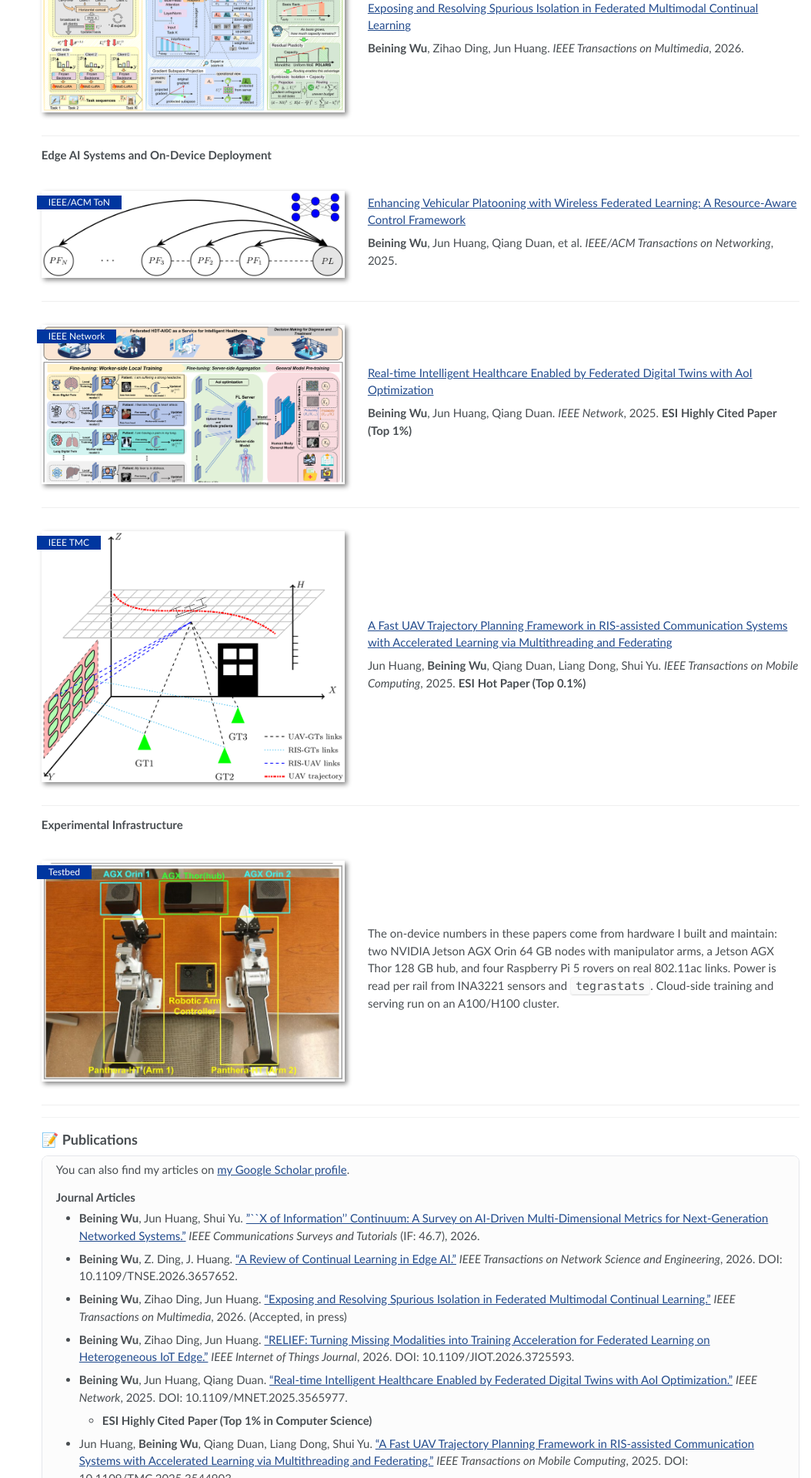
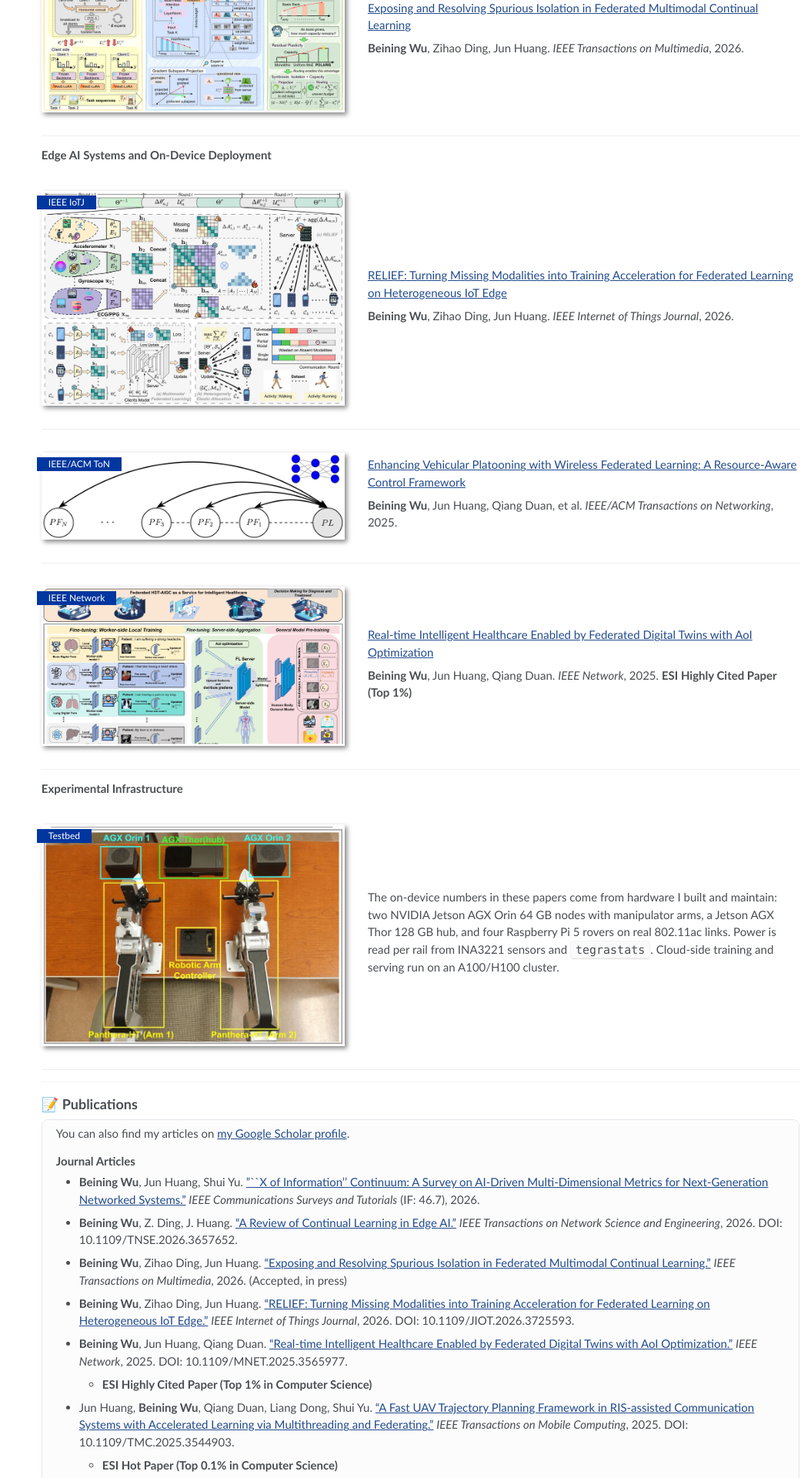
Before and after one commit to beining1008/beining1008.github.io, a Jekyll site: the page built from _pages/about.md, in a window 1280 px wide. Shown: the part 2182-4102 px from the top of the page at 77% size, without its empty margins (226-1280 px from the left). Built offline with Jekyll 4.4.1, drawn with Linux system fonts in a browser that asks for light colours.

Commit message:
Swap the TMC card for RELIEF at the top of the Edge AI thread
The Edge AI thread now leads with the IoTJ paper (framework overview
figure), and the UAV-RIS TMC card is retired from the Research section --
it stays in the Publications list. RELIEF now has an Xplore page, so
link the pub-list entry there instead of arXiv.

Co-Authored-By: Claude Opus 5 (1M context) <noreply@anthropic.com>

```diff
--- a/_pages/about.md
+++ b/_pages/about.md
@@ -131,6 +131,15 @@ Zihao Ding, **Beining Wu**, Jun Huang. *IEEE International Conference on Distrib
 
 ### Edge AI Systems and On-Device Deployment
 
+<div class="paper-box"><div class="paper-box-image"><div><div class="badge">IEEE IoTJ</div><a href="https://ieeexplore.ieee.org/document/11659556"><img src="/images/pub_iotj.png" alt="Modality-aligned column-block federated learning across heterogeneous IoT edge devices" width="100%" /></a></div></div>
+<div class="paper-box-text" markdown="1">
+
+<a href="https://ieeexplore.ieee.org/document/11659556">RELIEF: Turning Missing Modalities into Training Acceleration for Federated Learning on Heterogeneous IoT Edge</a>
+
+**Beining Wu**, Zihao Ding, Jun Huang. *IEEE Internet of Things Journal*, 2026.
+
+</div></div>
+
 <div class="paper-box"><div class="paper-box-image"><div><div class="badge">IEEE/ACM ToN</div><a href="https://ieeexplore.ieee.org/document/11223099"><img src="/images/pub_ton.png" alt="Wireless federated learning for vehicular platooning" width="100%" /></a></div></div>
 <div class="paper-box-text" markdown="1">
 
@@ -146,15 +155,6 @@ Zihao Ding, **Beining Wu**, Jun Huang. *IEEE International Conference on Distrib
 <a href="https://ieeexplore.ieee.org/document/10980319">Real-time Intelligent Healthcare Enabled by Federated Digital Twins with AoI Optimization</a>
 
 **Beining Wu**, Jun Huang, Qiang Duan. *IEEE Network*, 2025. **ESI Highly Cited Paper (Top 1%)**
-
-</div></div>
-
-<div class="paper-box"><div class="paper-box-image"><div><div class="badge">IEEE TMC</div><a href="https://ieeexplore.ieee.org/abstract/document/10900454"><img src="/images/pub_tmc.png" alt="UAV trajectory planning in RIS-assisted communication systems" width="100%" /></a></div></div>
-<div class="paper-box-text" markdown="1">
-
-<a href="https://ieeexplore.ieee.org/abstract/document/10900454">A Fast UAV Trajectory Planning Framework in RIS-assisted Communication Systems with Accelerated Learning via Multithreading and Federating</a>
-
-Jun Huang, **Beining Wu**, Qiang Duan, Liang Dong, Shui Yu. *IEEE Transactions on Mobile Computing*, 2025. **ESI Hot Paper (Top 0.1%)**
 
 </div></div>
 
@@ -186,7 +186,7 @@ The on-device numbers in these papers come from hardware I built and maintain: t
 
 - **Beining Wu**, Zihao Ding, Jun Huang. <a href="https://arxiv.org/abs/2605.01061">"Exposing and Resolving Spurious Isolation in Federated Multimodal Continual Learning."</a> *IEEE Transactions on Multimedia*, 2026. (Accepted, in press)
 
-- **Beining Wu**, Zihao Ding, Jun Huang. <a href="https://arxiv.org/abs/2604.04243">"RELIEF: Turning Missing Modalities into Training Acceleration for Federated Learning on Heterogeneous IoT Edge."</a> *IEEE Internet of Things Journal*, 2026. DOI: 10.1109/JIOT.2026.3725593.
+- **Beining Wu**, Zihao Ding, Jun Huang. <a href="https://ieeexplore.ieee.org/document/11659556">"RELIEF: Turning Missing Modalities into Training Acceleration for Federated Learning on Heterogeneous IoT Edge."</a> *IEEE Internet of Things Journal*, 2026. DOI: 10.1109/JIOT.2026.3725593.
 
 - **Beining Wu**, Jun Huang, Qiang Duan. <a href="https://ieeexplore.ieee.org/document/10980319">"Real-time Intelligent Healthcare Enabled by Federated Digital Twins with AoI Optimization."</a> *IEEE Network*, 2025. DOI: 10.1109/MNET.2025.3565977.
   - **ESI Highly Cited Paper (Top 1% in Computer Science)**
```
Also changed, not shown: images/pub_iotj.png (added), images/pub_tmc.png (deleted).
